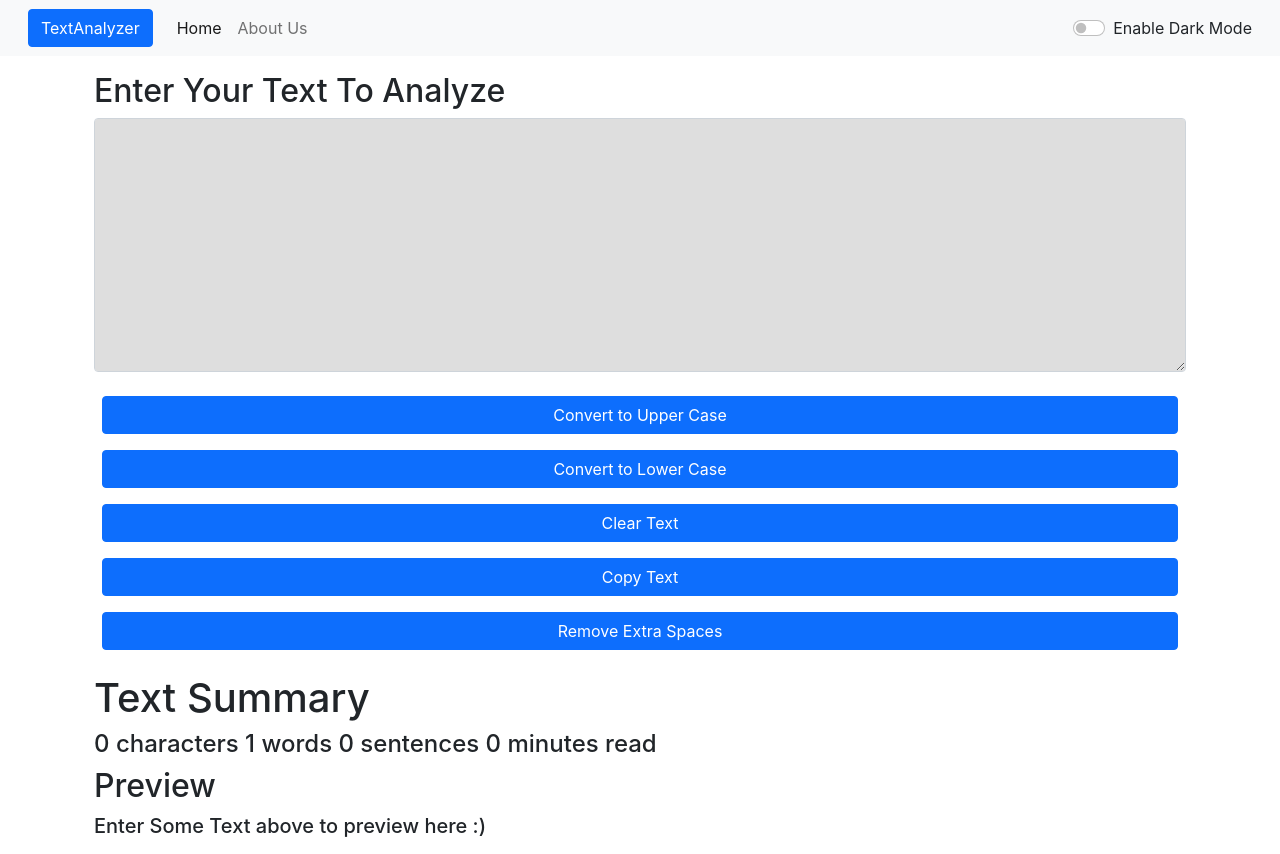
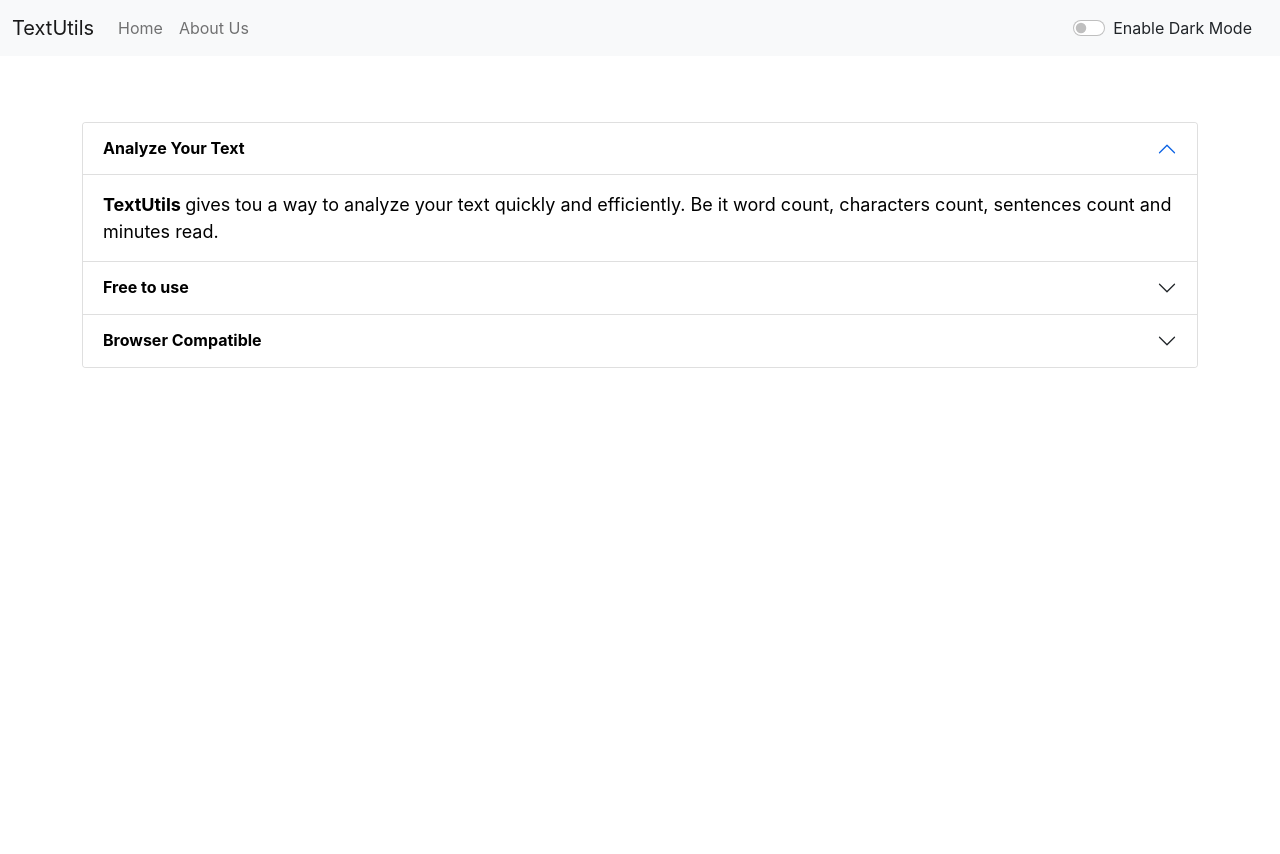
Before and after one commit to Abhijeet452/TextUtils, a React (Create React App) app: page /about in a window 1280 px wide. After the commit the page ends 800 px from the top, so only its background shows below. Built offline with nearby package versions, Linux system fonts and the light colour scheme.

Commit message:
Updated Whole Website

```diff
--- a/package.json
+++ b/package.json
@@ -1,5 +1,4 @@
 {
-  "homepage": "http://Abhijeet452.github.io/TextUtils",
   "name": "textutils",
   "version": "0.1.0",
   "private": true,
@@ -15,8 +14,6 @@
     "web-vitals": "^1.1.2"
   },
   "scripts": {
-    "predeploy": "npm run build",
-    "deploy": "gh-pages -d build",
     "start": "react-scripts start",
     "build": "react-scripts build",
     "test": "react-scripts test",
--- a/src/App.js
+++ b/src/App.js
@@ -2,11 +2,12 @@ import Navbar from "./components/Navbar";
 import TextForm from "./components/TextForm";
 import React, { useState } from 'react'
 import Alert from "./components/Alert";
-// import {
-//   BrowserRouter as Router,
-//   Switch,
-//   Route
-// } from "react-router-dom";
+import About from "./components/About";
+import {
+  BrowserRouter as Router,
+  Switch,
+  Route
+} from "react-router-dom";
 
 function App() {
   const [mode, setmode] = useState('light');
@@ -36,11 +37,20 @@ function App() {
   }
   return (
     <>
-      <Navbar about="About Us" mode={mode} toggleMode={toggleMode} />
-      <Alert alert={alert} />
-      <div className="container my-3">
-        <TextForm heading="Enter Your Text To Analyze" mode={mode} showAlert={showAlert} />
-      </div>
+      <Router>
+        <Navbar about="About Us" mode={mode} toggleMode={toggleMode}/>
+        <Alert alert={alert}/>
+        <div className="container my-3">
+          <Switch>
+            <Route exact path="/about">
+              <About mode={mode}/>
+            </Route>
+            <Route exact path="/">
+              <TextForm heading="TextUtils-Manipulate your text in any way you want to :)" mode={mode} showAlert={showAlert}/>
+            </Route>
+          </Switch>
+        </div>
+      </Router>
     </>
   );
 }
--- /dev/null
+++ b/src/components/About.js
@@ -0,0 +1,54 @@
+import React from 'react'
+// "homepage": "http://Abhijeet452.github.io/TextUtils",
+// "predeploy": "npm run build",
+// "deploy": "gh-pages -d build",
+function About(props) {
+    const stls={
+        color:props.mode=== 'dark' ? 'white':'black',
+        backgroundColor:props.mode === 'dark' ? 'rgb(255 255 255 / 10%)':'white',
+        // border:props.mode === 'dark' ? '1px solid white' : '1px solid rgb(255 255 255 / 10%)',
+        // borderColor:props.mode === 'dark'? 'white':'rgb(255 255 255 / 10%)'
+    }
+    return (
+        <div class="accordion" id="accordionExample" style={{fontSize:'18px'}}>
+            <div class="accordion-item" style={stls}>
+                <h2 class="accordion-header" id="headingOne">
+                    <button class="accordion-button" type="button" data-bs-toggle="collapse" data-bs-target="#collapseOne" aria-expanded="true" aria-controls="collapseOne" style={stls}>
+                        <strong>Analyze Your Text</strong>
+                    </button>
+                </h2>
+                <div id="collapseOne" class="accordion-collapse collapse show" aria-labelledby="headingOne" data-bs-parent="#accordionExample">
+                    <div class="accordion-body" style={stls}>
+                    <strong>TextUtils </strong> gives tou a way to analyze your text quickly and efficiently. Be it word count, characters count, sentences count and minutes read.
+                    </div>
+                </div>
+            </div>
+            <div class="accordion-item" style={stls}>
+                <h2 class="accordion-header" id="headingTwo">
+                    <button class="accordion-button collapsed" type="button" data-bs-toggle="collapse" data-bs-target="#collapseTwo" aria-expanded="false" aria-controls="collapseTwo" style={stls}>
+                    <strong>Free to use</strong>
+                    </button>
+                </h2>
+                <div id="collapseTwo" class="accordion-collapse collapse" aria-labelledby="headingTwo" data-bs-parent="#accordionExample">
+                    <div class="accordion-body" style={stls}>
+                        <strong>TextUtils</strong> is a free character counter tool that provides instant character count and word count statistics for a given text. <strong>TextUtils</strong> reports the number of words, characters and sentences. Thus it is suitable for writing text with word/character limit.
+                    </div>
+                </div>
+            </div>
+            <div class="accordion-item" style={stls}>
+                <h2 class="accordion-header" id="headingThree">
+                    <button class="accordion-button collapsed" type="button" data-bs-toggle="collapse" data-bs-target="#collapseThree" aria-expanded="false" aria-controls="collapseThree"  style={stls}>
+                    <strong>Browser Compatible</strong>
+                    </button>
+                </h2>
+                <div id="collapseThree" class="accordion-collapse collapse" aria-labelledby="headingThree" data-bs-parent="#accordionExample">
+                    <div class="accordion-body" style={stls}>
+                        This word counter software works in any browser such as Chrome, Firefox, Internet Explorer, Safari, MicrosoftEdge, etc. It suits to count characters in facebook, blog, Ebooks, Excel Documents,PDFs,Essays, etc.
+                    </div>
+                </div>
+            </div>
+        </div>
+    )
+}
+
+export default About
--- a/src/components/Alert.js
+++ b/src/components/Alert.js
@@ -1,13 +1,15 @@
 import React from 'react'
 
 function Alert(props) {
-    const capitalize=(word)=>{
-        const lower=word.toLowerCase();
-        return lower.charAt(0).toUpperCase()+lower.slice(1);
+    const capitalize = (word) => {
+        const lower = word.toLowerCase();
+        return lower.charAt(0).toUpperCase() + lower.slice(1);
     }
     return (
-        props.alert && <div className={`alert alert-${props.alert.type} alert-dismissible fade show`} role="alert">
-            <strong>{capitalize(props.alert.type)==='Danger'?'Failed':capitalize(props.alert.type)}</strong>: {props.alert.msg}
+        <div style={{height:'50px'}}>
+            {props.alert && <div className={`alert alert-${props.alert.type} alert-dismissible fade show`} role="alert">
+                <strong>{capitalize(props.alert.type) === 'Danger' ? 'Failed' : capitalize(props.alert.type)}</strong>: {props.alert.msg}
+            </div>}
         </div>
     )
 }
--- a/src/components/Navbar.js
+++ b/src/components/Navbar.js
@@ -1,21 +1,21 @@
 import React from 'react'
 import PropTypes from 'prop-types'
-// import {Link} from 'react-router-dom'
+import {Link} from 'react-router-dom'
 export default function Navbar(props) {
     return (
         <nav className={`navbar navbar-expand-lg navbar-${props.mode} bg-${props.mode}`}>
             <div className="container-fluid">
-                <a className="btn btn-primary mx-3" type="submit" href="#">TextAnalyzer</a>
+            <Link className="navbar-brand" to="/">TextUtils</Link>
                 <button className="navbar-toggler" type="button" data-bs-toggle="collapse" data-bs-target="#navbarSupportedContent" aria-controls="navbarSupportedContent" aria-expanded="false" aria-label="Toggle navigation">
                     <span className="navbar-toggler-icon"></span>
                 </button>
                 <div className="collapse navbar-collapse" id="navbarSupportedContent">
                     <ul className="navbar-nav me-auto mb-2 mb-lg-0">
                         <li className="nav-item">
-                            <a className="nav-link active" aria-current="page" href="#">Home</a>
+                            <Link className="nav-link" aria-current="page" to="/">Home</Link>
                         </li>
                         <li className="nav-item">
-                            <a className="nav-link" href="#">{props.about}</a>
+                            <Link className="nav-link" to="/about">{props.about}</Link>
                         </li>
                     </ul>
                     <div className={`form-check form-switch text-${props.mode === 'light' ? 'dark' : 'light'} my-2 mx-3`}>
@@ -23,7 +23,6 @@ export default function Navbar(props) {
                         <label className="form-check-label" htmlFor="flexSwitchCheckDefault">{props.mode === 'light' ? 'Enable' : 'Disable'} Dark Mode</label>
                     </div>
                 </div>
-
             </div>
         </nav>
     )
--- a/src/components/TextForm.js
+++ b/src/components/TextForm.js
@@ -2,33 +2,33 @@ import React, { useState } from 'react'
 export default function TextForm(props) {
     const [text, setText] = useState('');
     const handleUpClick = () => {
-        let newText = text.toUpperCase();
-        setText(newText);
         if (text.length === 0) {
             props.showAlert("Enter Some Text First", "danger");
         }
         else {
+            let newText = text.toUpperCase();
+            setText(newText);
             props.showAlert("Converted to Upper Case", "success");
         }
     }
     const handleLoClick = () => {
-        let newText = text.toLowerCase();
-        setText(newText);
         if (text.length === 0) {
             props.showAlert("Enter Some Text First", "danger");
         }
         else {
+            let newText = text.toLowerCase();
+            setText(newText);
             props.showAlert("Converted to Lower Case", "success");
         }
 
     }
     const handleOnClear = () => {
-        let newText = '';
-        setText(newText);
         if (text.length === 0) {
             props.showAlert("TextBox is Empty", "warning");
         }
         else {
+            let newText = '';
+            setText(newText);
             props.showAlert("Text Cleared", "success");
         }
     }
@@ -37,33 +37,23 @@ export default function TextForm(props) {
             props.showAlert("Nothing to copy", "danger");
         }
         else {
-            let newText = document.getElementById("myBox");
-            newText.select();
-            navigator.clipboard.writeText(newText.value);
+            navigator.clipboard.writeText(text);
             props.showAlert("Copied Text", "success");
         }
     }
     const handleOnExtraSpaces = () => {
-        let newText = text.split(/[ ]+/);
-        setText(newText.join(" "));
         if (text.length === 0) {
             props.showAlert("Enter Some Text First", "danger");
         }
         else {
+            let newText = text.split(/[ ]+/);
+            setText(newText.join(" "));
             props.showAlert("Removed Extra Spaces", "success");
         }
 
     }
-    function count_words(str1) {
-        // str1 = document.getElementById("InputText").value;
-        //exclude  start and end white-space
-        str1 = str1.replace(/(^\s*)|(\s*$)/gi, "");
-        //convert 2 or more spaces to 1
-        str1 = str1.replace(/[ ]{2,}/gi, " ");
-        // exclude newline with a start spacing
-        str1 = str1.replace(/\n /, "\n");
-        return str1.split(' ').length;
-    }
+    let wordCount=text.split(/\s+/).filter((element)=>{ return element.length!==0}).length;
+
     const handleOnChange = (event) => {
         setText(event.target.value);
     }
@@ -81,24 +71,27 @@ export default function TextForm(props) {
         backgroundColor: props.mode === 'dark' ? 'rgb(255 255 255 / 15%)' : 'rgb(222 222 222)',
         color: props.mode === 'dark' ? 'White' : 'Black'
     };
+    const dis=()=>{
+        return text.length===0;
+    }
     return (
         <>
             <div className="container">
-                <h2>{props.heading}</h2>
+                <h2 className="mb-4">{props.heading}</h2>
                 <div className="mb-3">
                     <textarea className="form-control" value={text} onChange={handleOnChange} id="myBox" rows="10" style={mystls}></textarea>
                 </div>
                 <div className="d-flex justify-content-center flex-column">
-                    <button className="btn btn-primary my-2 mx-2" onClick={handleUpClick}>Convert to Upper Case</button>
-                    <button className="btn btn-primary my-2 mx-2" onClick={handleLoClick}>Convert to Lower Case</button>
-                    <button className="btn btn-primary my-2 mx-2" onClick={handleOnClear}>Clear Text</button>
-                    <button className="btn btn-primary my-2 mx-2" onClick={handleOnCopy}>Copy Text</button>
-                    <button className="btn btn-primary my-2 mx-2" onClick={handleOnExtraSpaces}>Remove Extra Spaces</button>
+                    <button disabled={dis()} className="btn btn-primary my-2 mx-2" onClick={handleUpClick}>Convert to Upper Case</button>
+                    <button disabled={dis()} className="btn btn-primary my-2 mx-2" onClick={handleLoClick}>Convert to Lower Case</button>
+                    <button disabled={dis()} className="btn btn-primary my-2 mx-2" onClick={handleOnClear}>Clear Text</button>
+                    <button disabled={dis()} className="btn btn-primary my-2 mx-2" onClick={handleOnCopy}>Copy Text</button>
+                    <button disabled={dis()} className="btn btn-primary my-2 mx-2" onClick={handleOnExtraSpaces}>Remove Extra Spaces</button>
                 </div>
             </div>
             <div className="container my-3">
                 <h1>Text Summary</h1>
-                <h4>{text.length} characters {count_words(text)} words {senscount} sentences {text.length / 125} minutes read</h4>
+                <h4>{text.length} characters {wordCount} words {senscount} sentences {(text.split(' ').filter((element)=>{return element.length!==0}).length) / 125} minutes read</h4>
                 <h2>Preview</h2>
                 <h5>{text.length > 0 ? text : "Enter Some Text above to preview here :)"}</h5>
             </div>
```
Also changed, not shown: public/index.html (+3 -23 lines).
